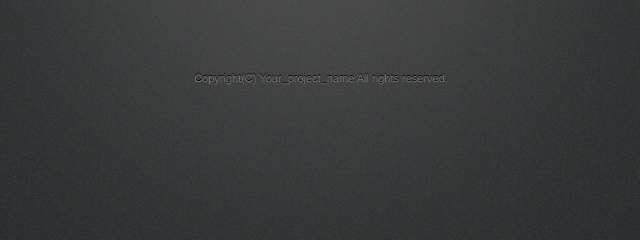
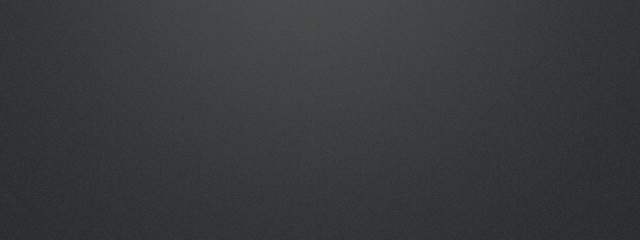
Before and after one commit to ysj-zero/countdown, a plain HTML site: page index.html in a window 1280 px wide. Shown: the part 473-713 px from the top of the page, 319-959 px from the left. Drawn offline with nearby package versions, Linux system fonts and the light colour scheme.

Commit message:
Update index.html

```diff
--- a/index.html
+++ b/index.html
@@ -13,11 +13,6 @@
     <h1>2019年卒論カウントダウン</h1>
     <h2>死ぬ気でうやると　死んでしまうので　やめな</h2>
     <div id="CDT"></div>
-    <footer>
-      <p>
-        Copyright(C) Your_project_name All rights reserved.
-      </p>
-    </footer>
   </div>
 
 </body>
```
